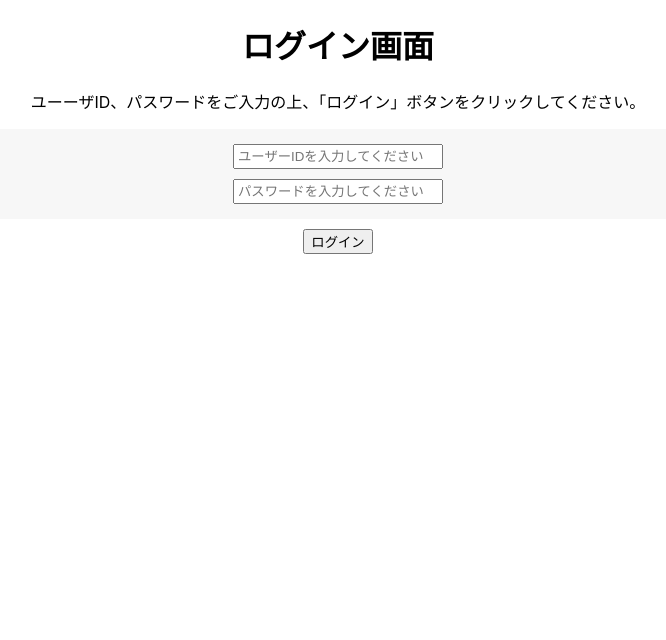
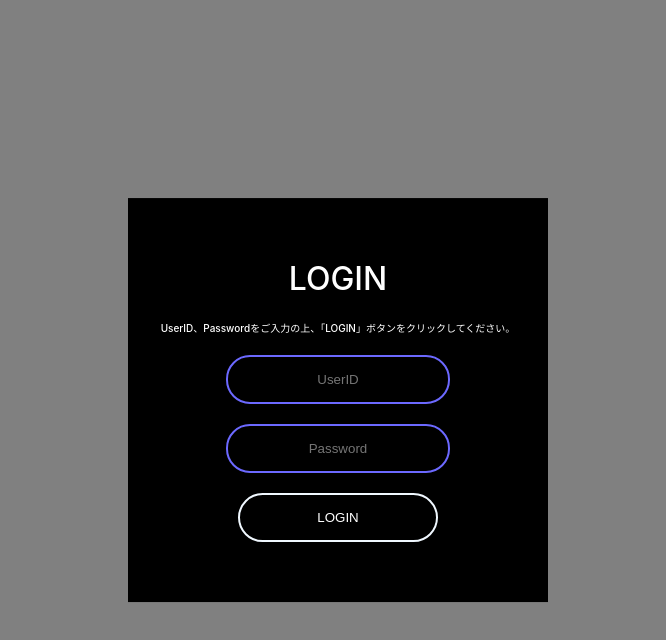
Before and after one commit to Shuhei-pp/react-laravel, a React (Create React App) app in the folder frontend/: page /login in a window 1280 px wide. Shown: the top 640 px of the page, without its empty margins (302-968 px from the left). Built offline with nearby package versions, Linux system fonts and the light colour scheme.

Commit message:
Act a form

```diff
--- a/frontend/src/css/Login.css
+++ /dev/null
@@ -1,15 +0,0 @@
-form {
-  text-align: center;
-}
-
-.login_form_btm {
-  padding: 10px 0;
-  background-color: #F7F7F7;
-  margin: 10px 0;
-}
-
-input {
-  width: 200px;
-  padding: 3px;
-  margin: 5px 0;
-}
--- a/frontend/src/pages/Login.tsx
+++ b/frontend/src/pages/Login.tsx
@@ -1,19 +1,19 @@
 import React from 'react';
-import '../css/Login.css';
+import './css/Login.css';
 
 const Login = () =>{
   return (
     <div>
       <form name="login_form">
         <div className="login_form_top">
-          <h1>ログイン画面</h1>
-          <p>ユーーザID、パスワードをご入力の上、「ログイン」ボタンをクリックしてください。</p>
+          <h1>LOGIN</h1>
+          <p>UserID、Passwordをご入力の上、「LOGIN」ボタンをクリックしてください。</p>
         </div>
         <div className="login_form_btm">
-          <input type="id" name="user_id" placeholder="ユーザーIDを入力してください"/><br/>
-          <input type="password" name="password"placeholder="パスワードを入力してください"/>
+          <input type="id" name="user_id" placeholder="UserID"/>
+          <input type="password" name="password" placeholder="Password"/>
+          <input type="submit" name="botton" value="LOGIN"/>
         </div>
-        <button type="submit">ログイン</button>
       </form>
     </div>
   )
--- /dev/null
+++ b/frontend/src/pages/css/Login.css
@@ -0,0 +1,63 @@
+body {
+  background-color: #808080;
+}
+
+form {
+  width: 400px;
+  padding: 40px 10px;
+  position: absolute;
+  top: 50%;
+  left: 50%;
+  transform: translate(-50%,-50%);
+  background-color: #000;
+  text-align: center;
+}
+
+form h1,form p {
+  color: white;
+  font-weight: 500;
+}
+
+form p {
+  font-size: 10px;
+}
+
+form input[type = "id"],form input[type = "password"] {
+  border: 0;
+  background: none;
+  display: block;
+  margin: 20px auto;
+  border: 2px solid #6c69ff;
+  padding: 15px 10px;
+  width: 200px;
+  outline: none;
+  border-radius: 24px;
+  transition: 0.25s;
+  text-align: center;
+}
+
+form input[type = "id"]:focus,form input[type = "password"]:focus {
+  width: 280px;
+  background-color: #f0f8ff;
+}
+
+form input[type = "submit"]{
+  border: 0;
+  background: none;
+  display: block;
+  margin: 20px auto;
+  border: 2px solid #f0f8ff;
+  padding: 15px 10px;
+  width: 200px;
+  outline: none;
+  color: white;
+  border-radius: 25px;
+  transition: 0.25s;
+  text-align: center;
+  cursor: pointer;
+}
+
+form input[type = "submit"]:hover {
+  background-color: #6c69ff;
+  border: 2px solid #6c69ff;
+}
```
